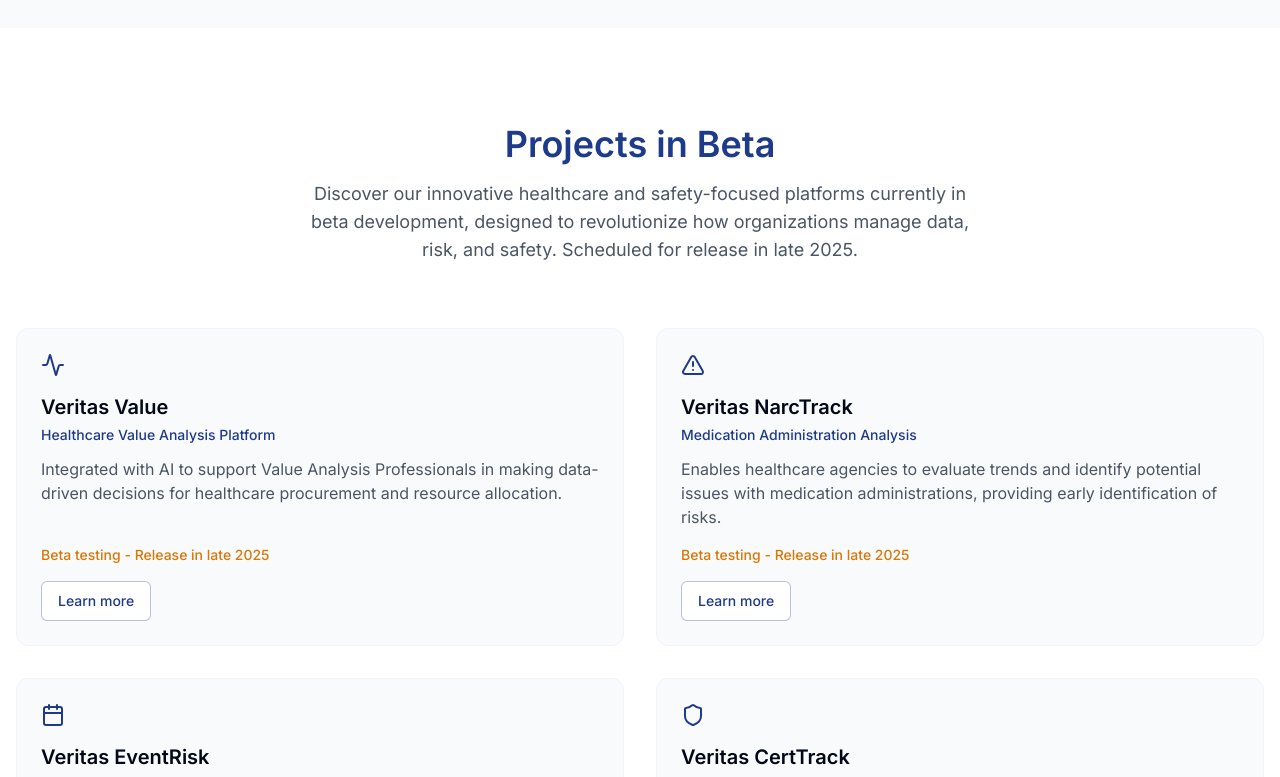
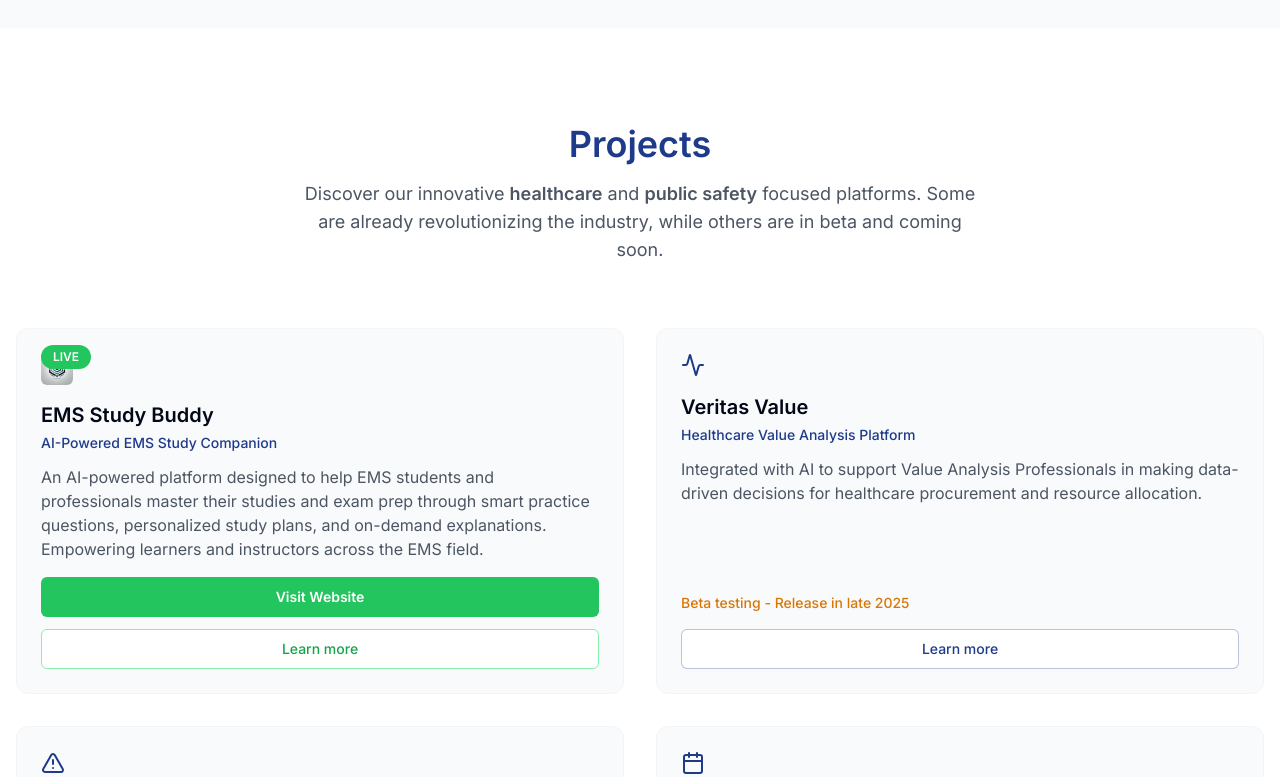
Before and after one commit to Kyleatkins1/veritas-beacon-front, a React (Vite) app: page / in a window 1280 px wide. Shown: the part 2020-2797 px from the top of the page. Built offline with nearby package versions, Linux system fonts and the light colour scheme.

Commit message:
Add EMS Study Buddy project
Add the EMS Study Buddy project to the projects section, including a link to emsstudybuddy.veritastech.io.

```diff
--- a/src/components/sections/Projects.tsx
+++ b/src/components/sections/Projects.tsx
@@ -1,4 +1,3 @@
-
 import React, { useState } from "react";
 import { BarChart3, Activity, Calendar, AlertTriangle, Shield } from "lucide-react";
 import { Button } from "@/components/ui/button";
@@ -12,6 +11,15 @@ const Projects = ({ onEarlyAccessClick }: ProjectsProps) => {
   const [selectedProject, setSelectedProject] = useState<number | null>(null);
 
   const projects = [
+    {
+      icon: <img src="/lovable-uploads/d840fc98-f5c1-406e-8e70-1b71c06f3590.png" alt="EMS Study Buddy Logo" className="w-8 h-8 mb-4 rounded-md" />,
+      title: "EMS Study Buddy",
+      subtitle: "AI-Powered EMS Study Companion",
+      description: "An AI-powered platform designed to help EMS students and professionals master their studies and exam prep through smart practice questions, personalized study plans, and on-demand explanations. Empowering learners and instructors across the EMS field.",
+      status: "LIVE",
+      previewImage: "/lovable-uploads/e1ef3005-1935-4a5b-8e0e-198a76807149.png",
+      link: "https://emsstudybuddy.veritastech.io"
+    },
     {
       icon: <Activity size={24} className="text-veritas-primary mb-4" />,
       title: "Veritas Value",
@@ -50,10 +58,9 @@ const Projects = ({ onEarlyAccessClick }: ProjectsProps) => {
     <section id="projects" className="section-padding bg-white">
       <div className="container mx-auto px-4">
         <div className="text-center mb-16">
-          <h2 className="text-veritas-primary mb-4">Projects in Beta</h2>
+          <h2 className="text-veritas-primary mb-4">Projects</h2>
           <p className="text-gray-600 max-w-2xl mx-auto text-lg">
-            Discover our innovative healthcare and safety-focused platforms currently in beta development,
-            designed to revolutionize how organizations manage data, risk, and safety. Scheduled for release in late 2025.
+            Discover our innovative <span className="font-semibold">healthcare</span> and <span className="font-semibold">public safety</span> focused platforms. Some are already revolutionizing the industry, while others are in beta and coming soon.
           </p>
         </div>
 
@@ -61,8 +68,11 @@ const Projects = ({ onEarlyAccessClick }: ProjectsProps) => {
           {projects.map((project, index) => (
             <div
               key={index}
-              className="bg-gray-50 rounded-xl p-6 border border-gray-100 transition-all hover:shadow-md"
+              className={`bg-gray-50 rounded-xl p-6 border border-gray-100 transition-all hover:shadow-md relative overflow-hidden`}
             >
+              {index === 0 && (
+                <span className="absolute left-6 top-4 bg-green-500 text-white text-xs font-semibold px-3 py-1 rounded-full z-10 animate-fade-in">LIVE</span>
+              )}
               <div className="flex flex-col h-full">
                 <div>
                   {project.icon}
@@ -70,8 +80,24 @@ const Projects = ({ onEarlyAccessClick }: ProjectsProps) => {
                   <p className="text-sm text-veritas-primary font-medium mb-3">{project.subtitle}</p>
                 </div>
                 <p className="text-gray-600 mb-4">{project.description}</p>
-                <div className="mt-auto">
-                  <p className="text-sm font-medium text-amber-600 mb-4">{project.status}</p>
+                <div className="mt-auto flex flex-col gap-3">
+                  {index === 0 ? (
+                    <a
+                      href={project.link}
+                      target="_blank"
+                      rel="noopener noreferrer"
+                      className="inline-block"
+                    >
+                      <Button
+                        className="bg-green-500 hover:bg-green-600 text-white font-semibold w-full"
+                        variant="default"
+                      >
+                        Visit Website
+                      </Button>
+                    </a>
+                  ) : (
+                    <>
+                      <p className="text-sm font-medium text-amber-600 mb-1">{project.status}</p>
                       <Button
                         variant="outline"
                         className="border-veritas-primary/30 text-veritas-primary hover:bg-veritas-primary/5"
@@ -79,6 +105,17 @@ const Projects = ({ onEarlyAccessClick }: ProjectsProps) => {
                       >
                         Learn more
                       </Button>
+                    </>
+                  )}
+                  {index === 0 && (
+                    <Button
+                      variant="outline"
+                      className="border-green-300 text-green-600 hover:bg-green-50 w-full"
+                      onClick={() => setSelectedProject(index)}
+                    >
+                      Learn more
+                    </Button>
+                  )}
                 </div>
               </div>
             </div>
@@ -95,7 +132,6 @@ const Projects = ({ onEarlyAccessClick }: ProjectsProps) => {
           </Button>
         </div>
 
-        {/* Add disclaimer about project images */}
         <div className="mt-6 text-center">
           <p className="text-sm text-gray-500 italic">
             * Disclaimer: Project interface images are conceptual representations and may differ from the final product.
@@ -104,28 +140,48 @@ const Projects = ({ onEarlyAccessClick }: ProjectsProps) => {
         </div>
       </div>
 
-      {/* Project Details Dialog */}
       <Dialog open={selectedProject !== null} onOpenChange={() => setSelectedProject(null)}>
         <DialogContent className="sm:max-w-[800px]">
           {selectedProject === 0 && (
             <>
               <DialogHeader>
-                <DialogTitle className="text-xl font-bold text-veritas-primary">
-                  {projects[0].title} - {projects[0].subtitle}
+                <DialogTitle className="text-xl font-bold text-green-700 flex items-center gap-2">
+                  <img src="/lovable-uploads/d840fc98-f5c1-406e-8e70-1b71c06f3590.png" alt="EMS Study Buddy Logo" className="w-7 h-7 rounded" />
+                  EMS Study Buddy &mdash; AI EMS Study Companion
+                  <span className="bg-green-500 text-white text-xs font-semibold px-2 py-0.5 rounded ml-2">LIVE</span>
                 </DialogTitle>
               </DialogHeader>
               <div className="mt-4">
                 <img
-                  src={projects[0].previewImage}
-                  alt="Veritas Value Dashboard"
-                  className="w-full rounded-md shadow-md"
+                  src="/lovable-uploads/e1ef3005-1935-4a5b-8e0e-198a76807149.png"
+                  alt="EMS Study Buddy Screenshot"
+                  className="w-full max-h-[400px] object-contain rounded-md shadow-md mb-4"
                 />
-                <p className="mt-4 text-gray-600">
-                  The Veritas Value platform provides an intuitive dashboard for healthcare professionals,
-                  featuring AI Literature Review Tools, Value Analysis Systems, and Saved Reports & Searches.
-                  This comprehensive solution helps Value Analysis Professionals make data-driven decisions for
-                  healthcare procurement and resource allocation.
+                <div className="space-y-2">
+                  <p className="text-gray-700">
+                    <span className="font-semibold">EMS Study Buddy</span> is your always-available, AI-powered study partner designed for EMT and paramedic students as well as instructors.
                   </p>
+                  <ul className="list-disc list-inside text-gray-700 ml-2">
+                    <li>Custom practice questions and adaptive quizzes</li>
+                    <li>On-demand explanations powered by advanced AI</li>
+                    <li>Personalized study plans to maximize learning</li>
+                    <li>Instructor tools for assigning, tracking, and reviewing progress</li>
+                    <li>Mobile-friendly interface</li>
+                    <li>Trusted by EMS educators and students</li>
+                  </ul>
+                  <p>
+                    <a
+                      href="https://emsstudybuddy.veritastech.io"
+                      target="_blank"
+                      rel="noopener noreferrer"
+                      className="inline-block mt-2"
+                    >
+                      <Button className="bg-green-500 hover:bg-green-600 text-white font-semibold">
+                        Visit emsstudybuddy.veritastech.io
+                      </Button>
+                    </a>
+                  </p>
+                </div>
               </div>
             </>
           )}
@@ -140,14 +196,14 @@ const Projects = ({ onEarlyAccessClick }: ProjectsProps) => {
               <div className="mt-4">
                 <img
                   src={projects[1].previewImage}
-                  alt="Veritas NarcTrack Dashboard"
-                  className="w-full max-h-[400px] object-cover rounded-md shadow-md"
+                  alt="Veritas Value Dashboard"
+                  className="w-full rounded-md shadow-md"
                 />
                 <p className="mt-4 text-gray-600">
-                  The Veritas NarcTrack platform provides real-time monitoring and analytics for medication
-                  administration tracking. With features like inventory management, usage summaries, and
-                  automated alerts for discrepancies, healthcare facilities can effectively manage controlled
-                  substances and ensure compliance with regulations while identifying potential risks.
+                  The Veritas Value platform provides an intuitive dashboard for healthcare professionals,
+                  featuring AI Literature Review Tools, Value Analysis Systems, and Saved Reports & Searches.
+                  This comprehensive solution helps Value Analysis Professionals make data-driven decisions for
+                  healthcare procurement and resource allocation.
                 </p>
               </div>
             </>
@@ -163,6 +219,29 @@ const Projects = ({ onEarlyAccessClick }: ProjectsProps) => {
               <div className="mt-4">
                 <img
                   src={projects[2].previewImage}
+                  alt="Veritas NarcTrack Dashboard"
+                  className="w-full max-h-[400px] object-cover rounded-md shadow-md"
+                />
+                <p className="mt-4 text-gray-600">
+                  The Veritas NarcTrack platform provides real-time monitoring and analytics for medication
+                  administration tracking. With features like inventory management, usage summaries, and
+                  automated alerts for discrepancies, healthcare facilities can effectively manage controlled
+                  substances and ensure compliance with regulations while identifying potential risks.
+                </p>
+              </div>
+            </>
+          )}
+
+          {selectedProject === 3 && (
+            <>
+              <DialogHeader>
+                <DialogTitle className="text-xl font-bold text-veritas-primary">
+                  {projects[3].title} - {projects[3].subtitle}
+                </DialogTitle>
+              </DialogHeader>
+              <div className="mt-4">
+                <img
+                  src={projects[3].previewImage}
                   alt="Veritas EventRisk Dashboard"
                   className="w-full max-h-[500px] object-contain rounded-md shadow-md"
                 />
@@ -183,7 +262,7 @@ const Projects = ({ onEarlyAccessClick }: ProjectsProps) => {
             </>
           )}
 
-          {selectedProject !== null && selectedProject > 2 && (
+          {selectedProject !== null && selectedProject > 3 && (
             <>
               <DialogHeader>
                 <DialogTitle className="text-xl font-bold text-veritas-primary">
```
Lines whose indentation alone changed are shown as unchanged.
